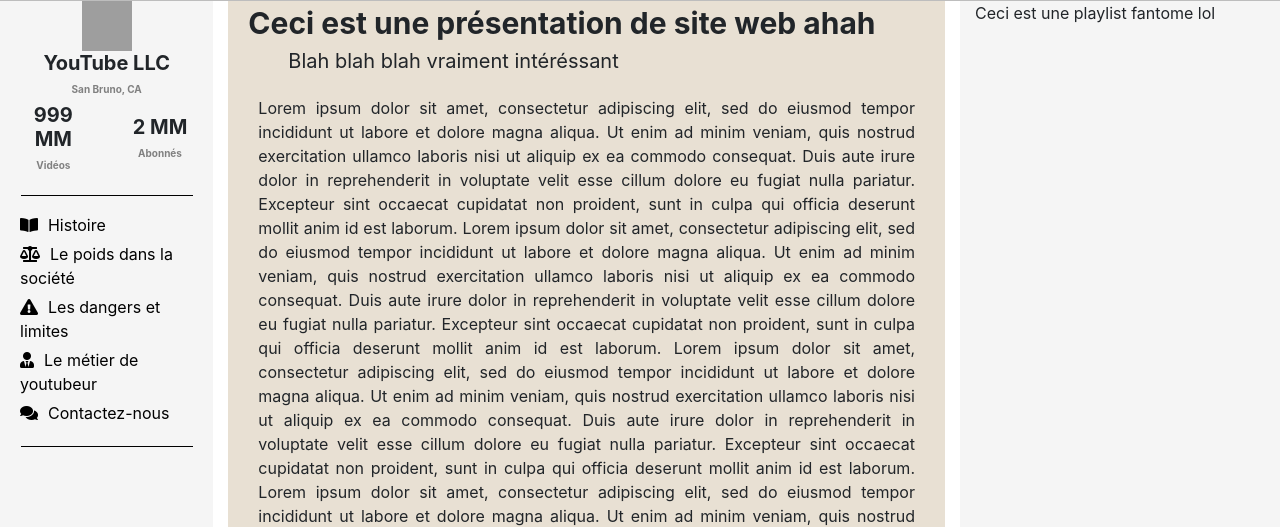
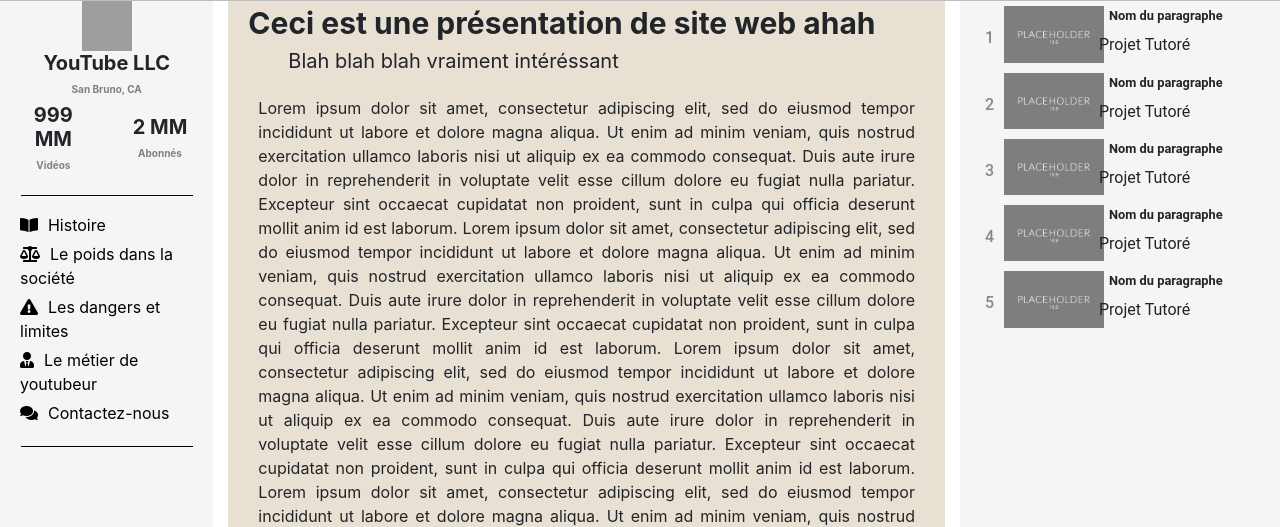
Before and after one commit to projettutoreyoutube/siteweb, a PHP site: page /index.php in a window 1280 px wide. Shown: the part 274-801 px from the top of the page. Run offline with PHP 8.4, Linux system fonts and the light colour scheme; some libraries are stand-ins or nearby versions; grey boxes are pictures that could not be loaded.

Commit message:
Insertion de la playlist d'Erwan

```diff
--- a/index.php
+++ b/index.php
@@ -69,7 +69,7 @@
         </main>
 
         <aside class="d-none d-md-block col-md-3">
-          Ceci est une playlist fantome lol
+          <?php include('playlist/Liste_playlist.html'); ?>
         </aside>
 
       </div>
```
